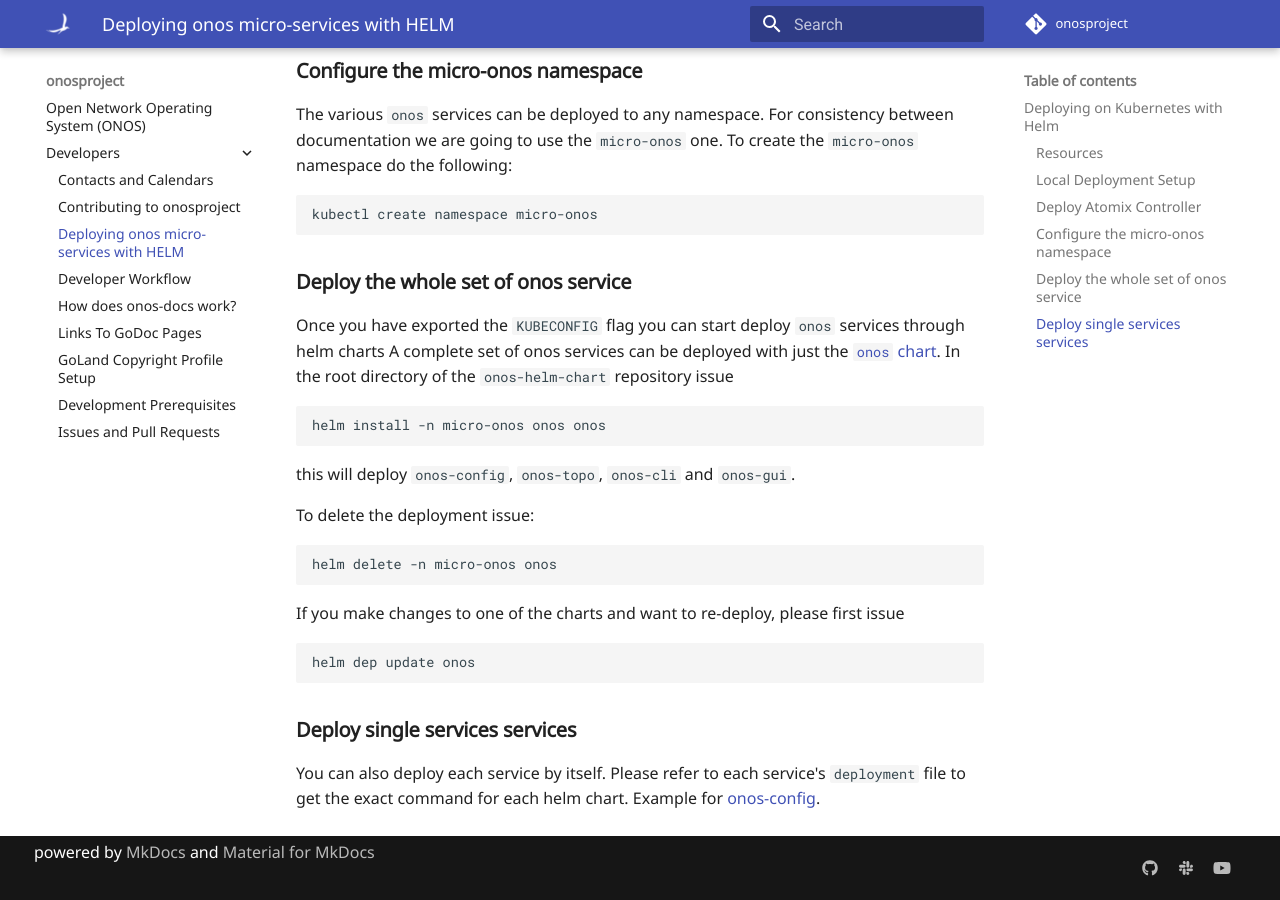
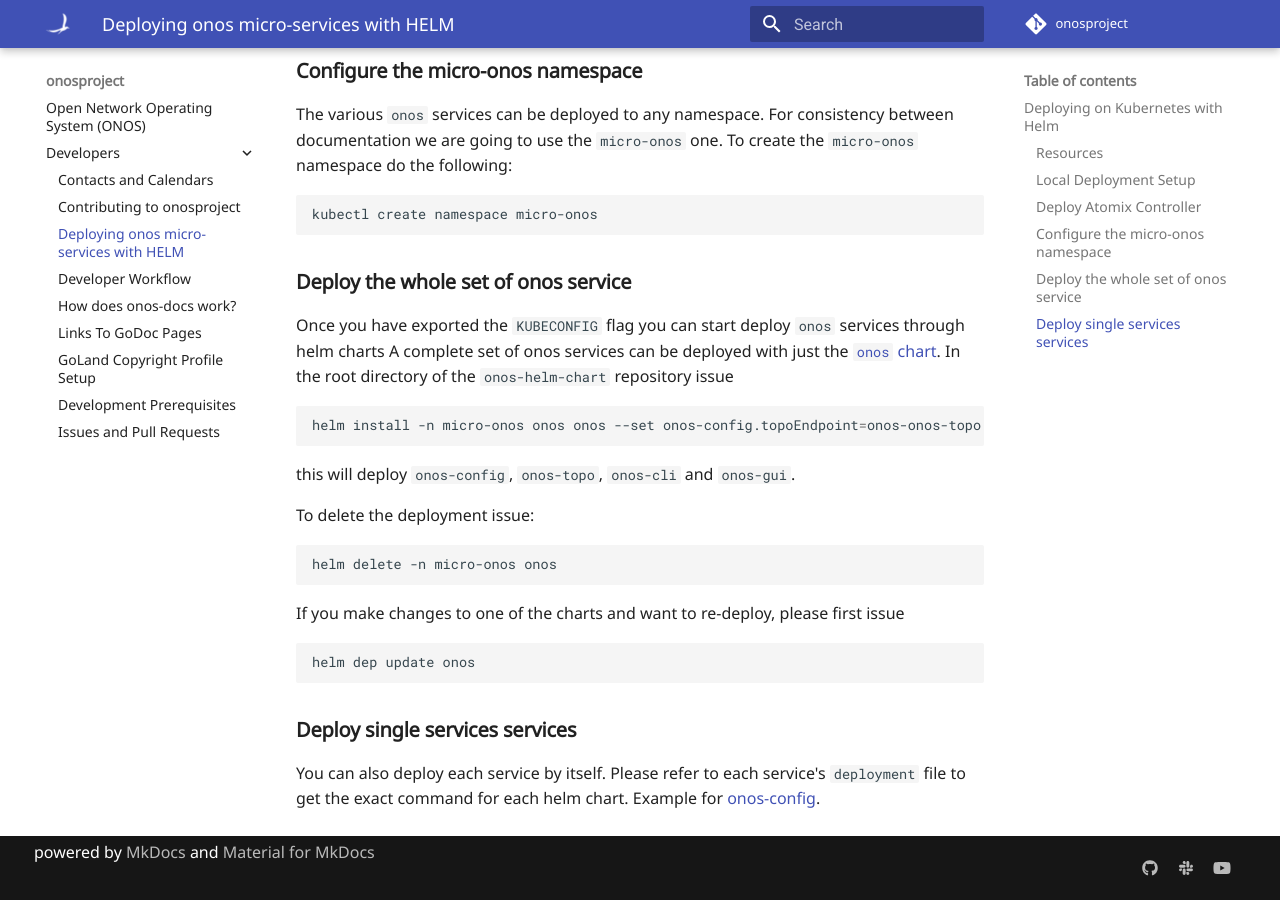
Before and after one commit to onosproject/onos-docs, an MkDocs documentation site: the page built from docs/content/developers/deploy_with_helm.md, in a window 1280 px wide and 900 px high, scrolled down 1839 px. Built offline with MkDocs 1.6.1 and Material for MkDocs 9.7.7, drawn with Linux system fonts in a browser that asks for light colours.

Commit message:
Updating onos chart command with topo address (#93)
Giving the topo address as an argument of the overarching `onos` chart to enable it to pass DNS query.

````diff
--- a/docs/content/developers/deploy_with_helm.md
+++ b/docs/content/developers/deploy_with_helm.md
@@ -87,7 +87,7 @@ Once you have exported the `KUBECONFIG` flag you can start deploy `onos` service
 A complete set of onos services can be deployed with just the [`onos` chart](https://github.com/onosproject/onos-helm-charts/tree/master/onos).
 In the root directory of the `onos-helm-chart` repository issue
 ```bash
-helm install -n micro-onos onos onos
+helm install -n micro-onos onos onos --set onos-config.topoEndpoint=onos-onos-topo:5150
 ```
 
 this will deploy `onos-config`, `onos-topo`, `onos-cli` and `onos-gui`.
````
